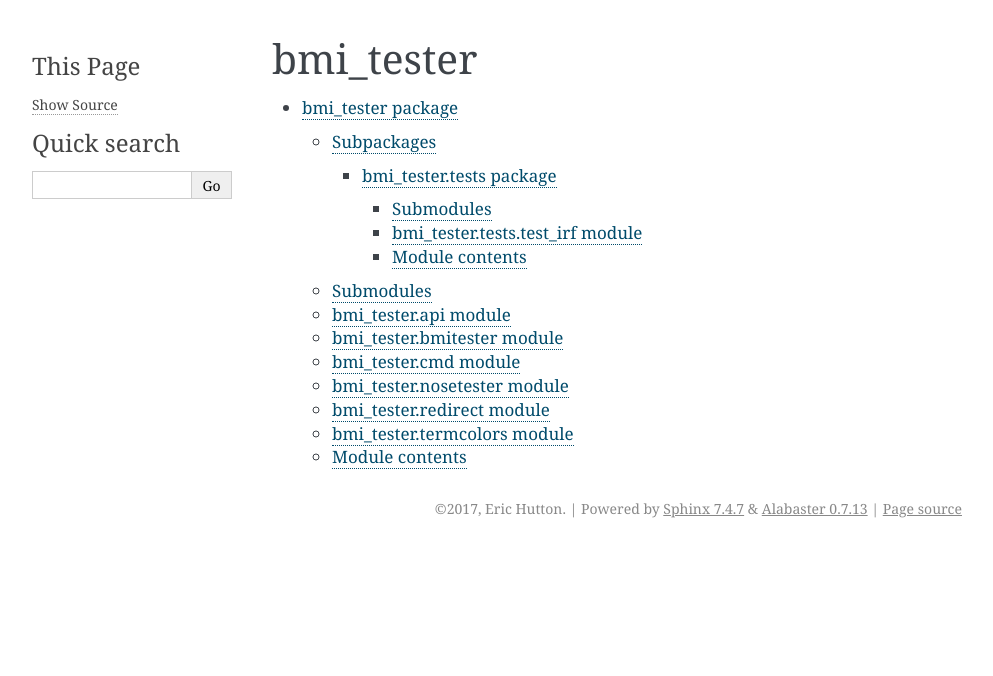
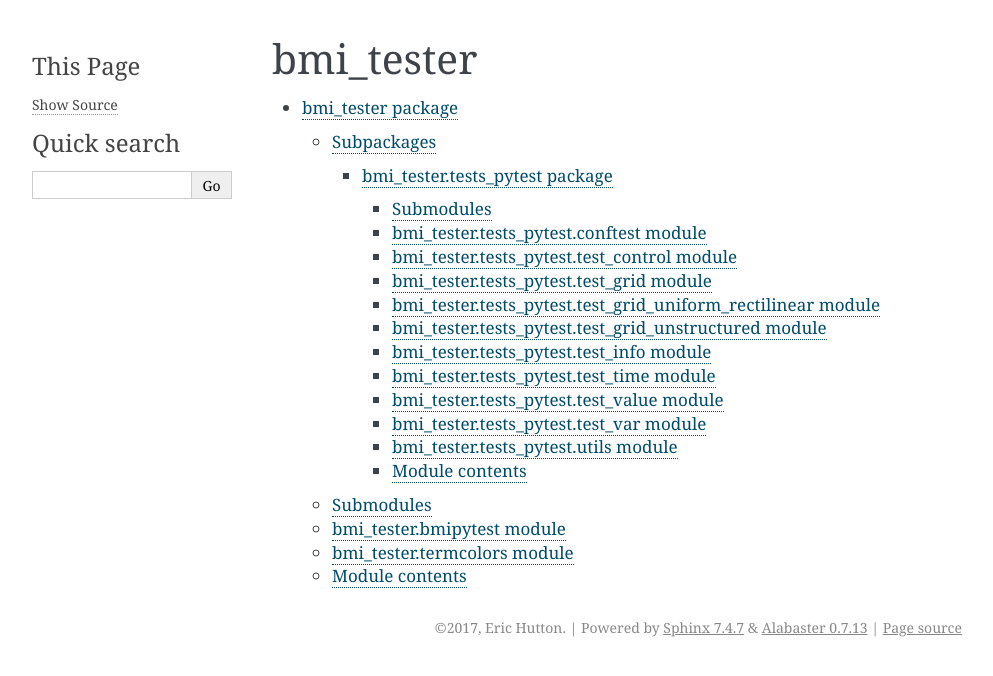
Before and after one commit to csdms/bmi-tester, a Sphinx documentation site: the page built from docs/modules.rst, in a window 1280 px wide. Shown: the top 676 px of the page, without its empty margins (148-1141 px from the left). Built offline with Sphinx 7.4.7, drawn with Linux system fonts in a browser that asks for light colours.

Commit message:
Update sphinx rst files.

```diff
--- a/docs/bmi_tester.rst
+++ b/docs/bmi_tester.rst
@@ -1,58 +1,26 @@
-bmi_tester package
-==================
+bmi\_tester package
+===================
 
 Subpackages
 -----------
 
 .. toctree::
 
-    bmi_tester.tests
+    bmi_tester.tests_pytest
 
 Submodules
 ----------
 
-bmi_tester.api module
----------------------
+bmi\_tester.bmipytest module
+----------------------------
 
-.. automodule:: bmi_tester.api
+.. automodule:: bmi_tester.bmipytest
     :members:
     :undoc-members:
     :show-inheritance:
 
-bmi_tester.bmitester module
----------------------------
-
-.. automodule:: bmi_tester.bmitester
-    :members:
-    :undoc-members:
-    :show-inheritance:
-
-bmi_tester.cmd module
----------------------
-
-.. automodule:: bmi_tester.cmd
-    :members:
-    :undoc-members:
-    :show-inheritance:
-
-bmi_tester.nosetester module
-----------------------------
-
-.. automodule:: bmi_tester.nosetester
-    :members:
-    :undoc-members:
-    :show-inheritance:
-
-bmi_tester.redirect module
---------------------------
-
-.. automodule:: bmi_tester.redirect
-    :members:
-    :undoc-members:
-    :show-inheritance:
-
-bmi_tester.termcolors module
-----------------------------
+bmi\_tester.termcolors module
+-----------------------------
 
 .. automodule:: bmi_tester.termcolors
     :members:
--- a/docs/bmi_tester.tests.rst
+++ /dev/null
@@ -1,22 +0,0 @@
-bmi_tester.tests package
-========================
-
-Submodules
-----------
-
-bmi_tester.tests.test_irf module
---------------------------------
-
-.. automodule:: bmi_tester.tests.test_irf
-    :members:
-    :undoc-members:
-    :show-inheritance:
-
-
-Module contents
----------------
-
-.. automodule:: bmi_tester.tests
-    :members:
-    :undoc-members:
-    :show-inheritance:
--- /dev/null
+++ b/docs/bmi_tester.tests_pytest.rst
@@ -0,0 +1,94 @@
+bmi\_tester.tests\_pytest package
+=================================
+
+Submodules
+----------
+
+bmi\_tester.tests\_pytest.conftest module
+-----------------------------------------
+
+.. automodule:: bmi_tester.tests_pytest.conftest
+    :members:
+    :undoc-members:
+    :show-inheritance:
+
+bmi\_tester.tests\_pytest.test\_control module
+----------------------------------------------
+
+.. automodule:: bmi_tester.tests_pytest.test_control
+    :members:
+    :undoc-members:
+    :show-inheritance:
+
+bmi\_tester.tests\_pytest.test\_grid module
+-------------------------------------------
+
+.. automodule:: bmi_tester.tests_pytest.test_grid
+    :members:
+    :undoc-members:
+    :show-inheritance:
+
+bmi\_tester.tests\_pytest.test\_grid\_uniform\_rectilinear module
+-----------------------------------------------------------------
+
+.. automodule:: bmi_tester.tests_pytest.test_grid_uniform_rectilinear
+    :members:
+    :undoc-members:
+    :show-inheritance:
+
+bmi\_tester.tests\_pytest.test\_grid\_unstructured module
+---------------------------------------------------------
+
+.. automodule:: bmi_tester.tests_pytest.test_grid_unstructured
+    :members:
+    :undoc-members:
+    :show-inheritance:
+
+bmi\_tester.tests\_pytest.test\_info module
+-------------------------------------------
+
+.. automodule:: bmi_tester.tests_pytest.test_info
+    :members:
+    :undoc-members:
+    :show-inheritance:
+
+bmi\_tester.tests\_pytest.test\_time module
+-------------------------------------------
+
+.. automodule:: bmi_tester.tests_pytest.test_time
+    :members:
+    :undoc-members:
+    :show-inheritance:
+
+bmi\_tester.tests\_pytest.test\_value module
+--------------------------------------------
+
+.. automodule:: bmi_tester.tests_pytest.test_value
+    :members:
+    :undoc-members:
+    :show-inheritance:
+
+bmi\_tester.tests\_pytest.test\_var module
+------------------------------------------
+
+.. automodule:: bmi_tester.tests_pytest.test_var
+    :members:
+    :undoc-members:
+    :show-inheritance:
+
+bmi\_tester.tests\_pytest.utils module
+--------------------------------------
+
+.. automodule:: bmi_tester.tests_pytest.utils
+    :members:
+    :undoc-members:
+    :show-inheritance:
+
+
+Module contents
+---------------
+
+.. automodule:: bmi_tester.tests_pytest
+    :members:
+    :undoc-members:
+    :show-inheritance:
```
